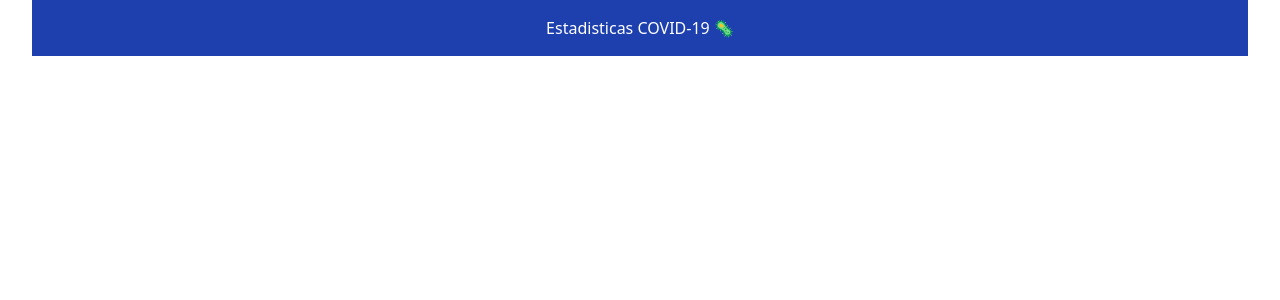
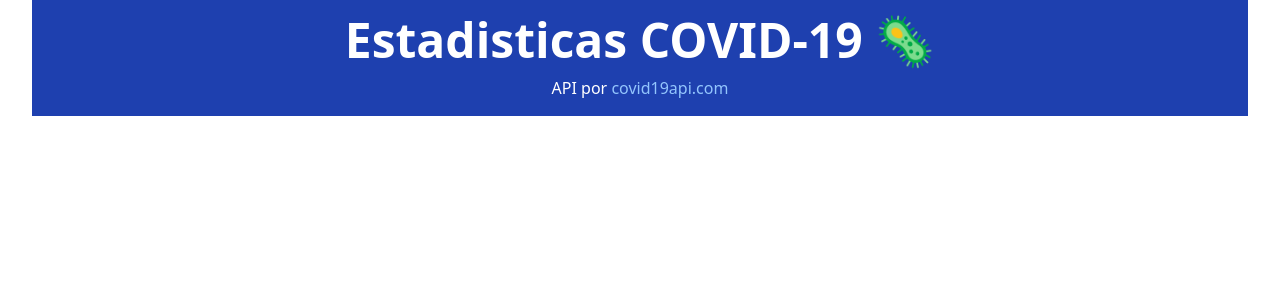
Before and after one commit to rivalcoba/vite-covid-tracker, a Vue app: page / in a window 1280 px wide. Shown: the top 300 px of the page. Built offline with nearby package versions, Linux system fonts and the light colour scheme.

Commit message:
Header cCompleto

```diff
--- a/src/components/TheHeader.vue
+++ b/src/components/TheHeader.vue
@@ -1,15 +1,22 @@
 <template>
   <header class="text-center bg-blue-800 text-white p-4 mb-10">
+    <div class="text-3xl md:text-5xl font-bold mb-3">
+      Estadisticas COVID-19 🦠
+    </div>
     <p>
-      Estadisticas COVID-19 🦠
+      API por
+      <a
+      class="text-blue-300"
+      href="https://covid19api.com"
+      target="_blank">
+        covid19api.com
+      </a>
     </p>
   </header>
 </template>
 
 <script setup>
-
 </script>
 
 <style lang="scss" scoped>
-
 </style>
```
